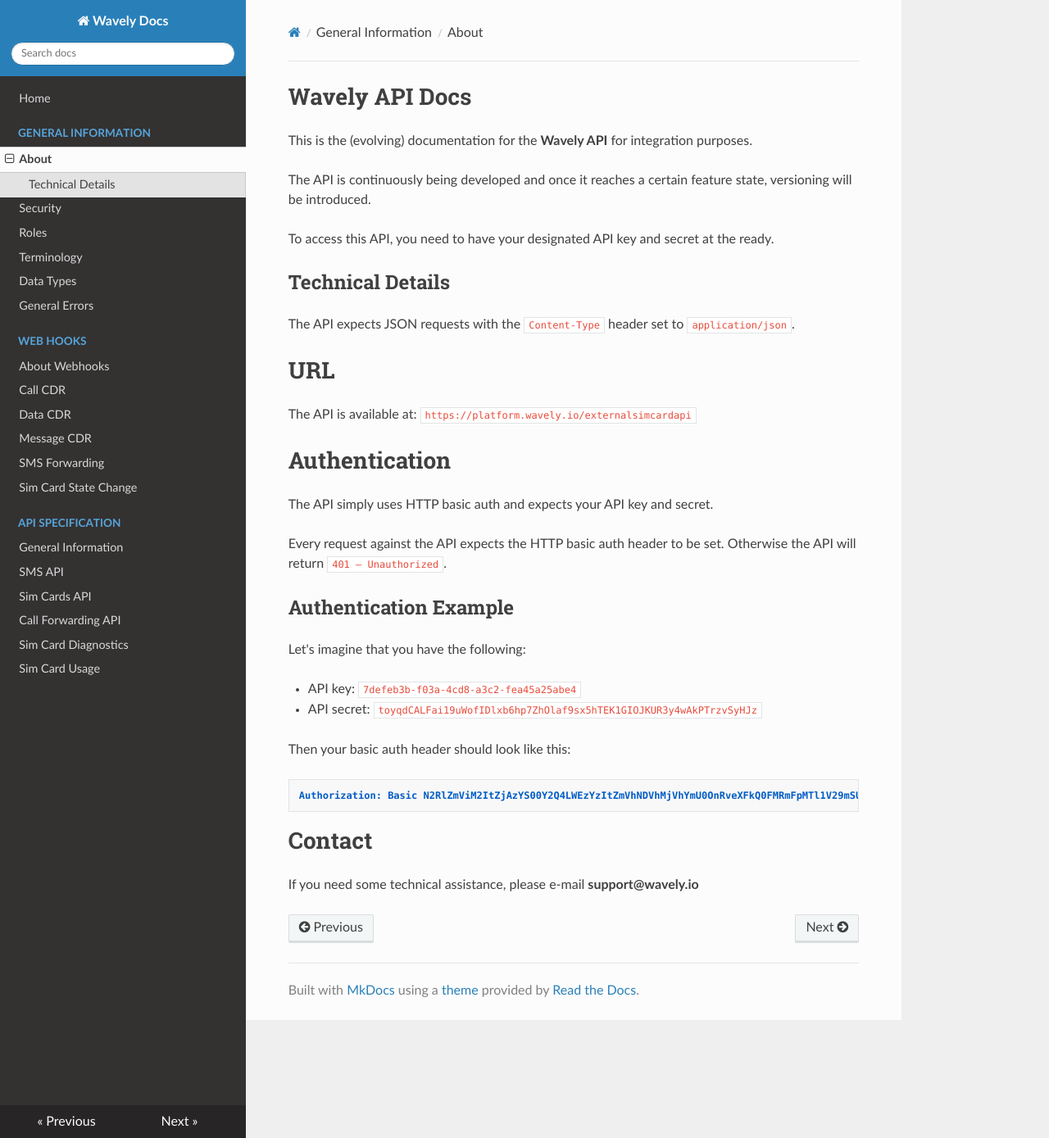
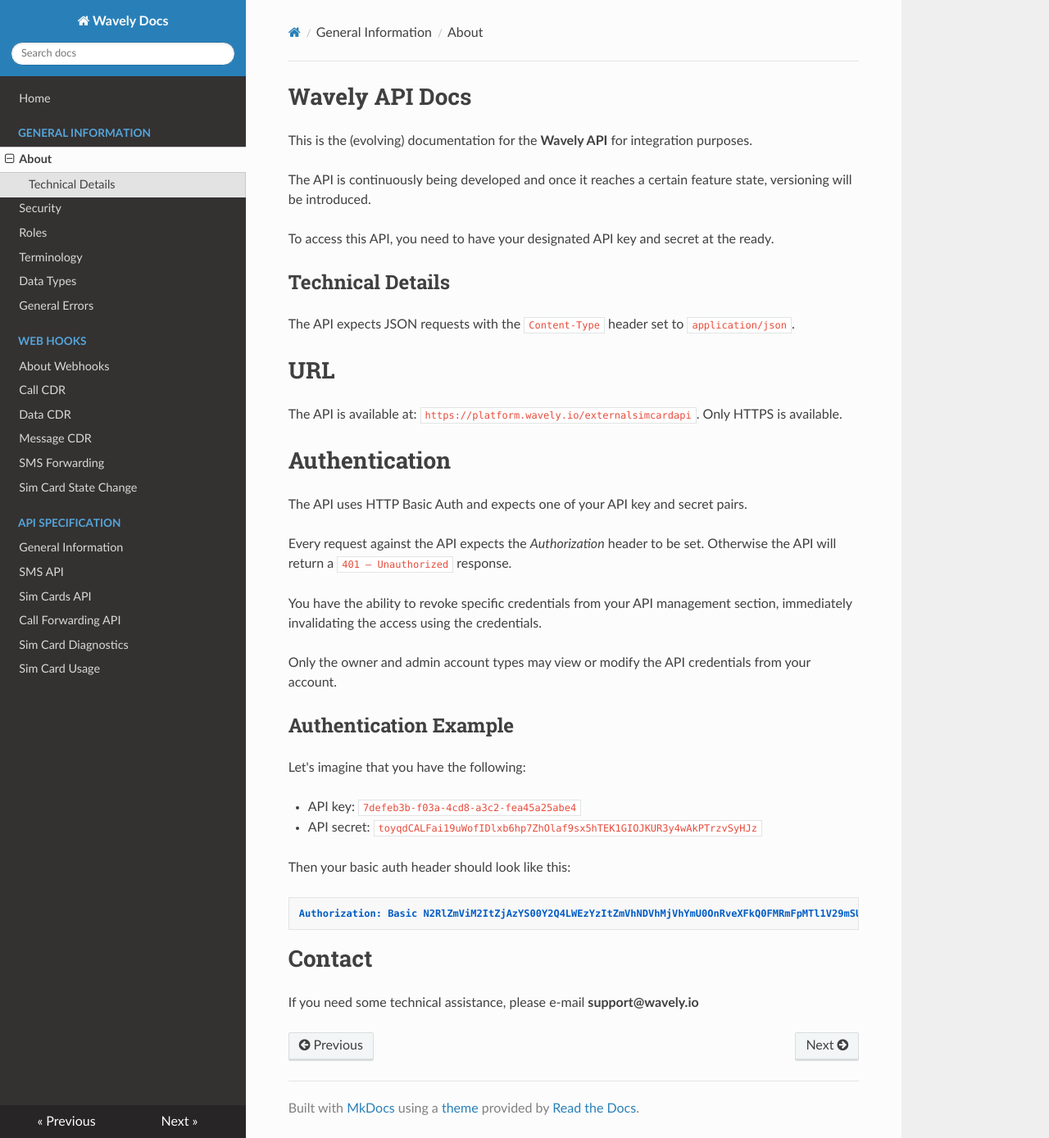
Before and after one commit to Wavelyio/wavely-docs, an MkDocs documentation site: the page built from docs/general-information/wavely-api-docs.md, in a window 1280 px wide and 1389 px high. Shown: the whole window at 82% size. Built offline with MkDocs 1.6.1, drawn with Linux system fonts in a browser that asks for light colours; nearby versions of some CDN libraries; old or Windows-style settings are respelled for this version of MkDocs.

Commit message:
More in-depth description of API authentication

```diff
--- a/docs/general-information/wavely-api-docs.md
+++ b/docs/general-information/wavely-api-docs.md
@@ -11,13 +11,17 @@
 
 # URL
 
-The API is available at: `https://platform.wavely.io/externalsimcardapi`
+The API is available at: `https://platform.wavely.io/externalsimcardapi`. Only HTTPS is available.
 
 # Authentication
 
-The API simply uses HTTP basic auth and expects your API key and secret.
+The API uses HTTP Basic Auth and expects one of your API key and secret pairs.
 
-Every request against the API expects the HTTP basic auth header to be set. Otherwise the API will return `401 – Unauthorized`.
+Every request against the API expects the *Authorization* header to be set. Otherwise the API will return a `401 – Unauthorized` response.
+
+You have the ability to revoke specific credentials from your API management section, immediately invalidating the access using the credentials.
+
+Only the owner and admin account types may view or modify the API credentials from your account.
 
 ## Authentication Example
 
```
